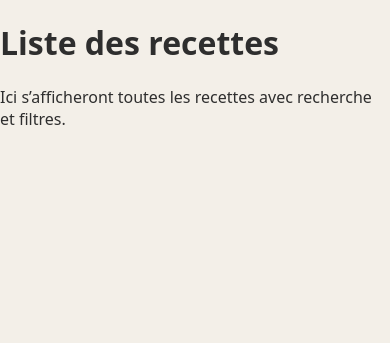
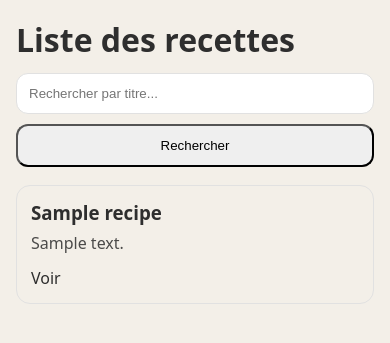
Before and after one commit to wilfriedndr/Cuisinotheque, a Django app: page /recettes/ in a window 390 px wide. Shown: the part 72-415 px from the top of the page. Run offline with Django 5.2, Linux system fonts and the light colour scheme; tables that the repository leaves empty hold one stand-in row (values such as "Sample post"); some libraries are stand-ins or nearby versions.

Commit message:
feat(recipes): implement recipe list page with search and responsive layout

```diff
--- /dev/null
+++ b/recipes/static/recipes/css/recipe_list.css
@@ -0,0 +1,81 @@
+/* recipes/static/recipes/css/recipe_list.css */
+
+.recipe-list {
+    /* Le container gère souvent déjà le centrage, mais on ajoute un padding safe */
+    padding: 18px 0 28px;
+}
+
+.recipe-list__title {
+    margin: 0 0 12px;
+}
+
+/* Barre de recherche responsive */
+.recipe-list__search {
+    display: flex;
+    gap: 10px;
+    align-items: center;
+    flex-wrap: wrap;
+    /* clé pour mobile */
+    margin: 12px 0 18px;
+}
+
+.recipe-list__search input[type="text"] {
+    flex: 1;
+    min-width: 220px;
+    /* évite l’écrasement */
+    padding: 12px;
+    border: 1px solid #e1e1e1;
+    border-radius: 12px;
+}
+
+.recipe-list__search button {
+    padding: 12px 16px;
+    border-radius: 12px;
+    cursor: pointer;
+    white-space: nowrap;
+}
+
+.recipe-list__reset {
+    white-space: nowrap;
+}
+
+/* Grille centrée + responsive */
+.recipe-grid {
+    display: grid;
+    gap: 14px;
+
+    /* Colonnes adaptatives */
+    grid-template-columns: repeat(auto-fit, minmax(260px, 1fr));
+}
+
+/* Cartes un peu plus “propres” */
+.recipe-card {
+    border: 1px solid #e1e1e1;
+    border-radius: 14px;
+    padding: 14px;
+}
+
+.recipe-card__title {
+    margin: 0 0 8px;
+}
+
+.recipe-card__desc {
+    margin: 0;
+    opacity: 0.85;
+    line-height: 1.35;
+}
+
+.recipe-card__actions {
+    margin-top: 12px;
+}
+
+.recipe-empty {
+    margin-top: 12px;
+}
+
+/* Mobile : bouton sur une ligne si besoin */
+@media (max-width: 520px) {
+    .recipe-list__search button {
+        width: 100%;
+    }
+}
--- a/recipes/templates/recipes/base.html
+++ b/recipes/templates/recipes/base.html
@@ -37,7 +37,11 @@
       })();
     </script>
 
-    <link rel="stylesheet" href="{% static 'recipes/css/style.css' %}" />
+    <!-- CSS -->
+    <link rel="stylesheet" href="{% static 'recipes/css/style.css' %}"/>
+    <link rel="stylesheet" href="{% static 'recipes/css/recipe_form.css' %}"/>
+    <link rel="stylesheet" href="{% static 'recipes/css/recipe_list.css' %}"/>
+    {% block extra_css %}{% endblock %}
   </head>
 
   <body>
@@ -109,6 +113,5 @@
 
     <!-- JS -->
     <script src="{% static 'recipes/js/animations.js' %}"></script>
-    <link rel="stylesheet" href="{% static 'recipes/css/recipe_form.css' %}" />
   </body>
 </html>
--- a/recipes/templates/recipes/recipe_list.html
+++ b/recipes/templates/recipes/recipe_list.html
@@ -1,6 +1,43 @@
-{% extends "recipes/base.html" %}
+{% extends "recipes/base.html" %} {% load static %} {% block content %}
+<div class="container recipe-list">
+  <h1 class="recipe-list__title">Liste des recettes</h1>
 
-{% block content %}
-<h1>Liste des recettes</h1>
-<p>Ici s’afficheront toutes les recettes avec recherche et filtres.</p>
+  <form method="get" class="recipe-list__search">
+    <input
+      type="text"
+      name="q"
+      value="{{ q }}"
+      placeholder="Rechercher par titre..."
+    />
+    <button type="submit">Rechercher</button>
+
+    {% if q %}
+    <a class="recipe-list__reset" href="{% url 'recipe_list' %}"
+      >Réinitialiser</a
+    >
+    {% endif %}
+  </form>
+
+  {% if recipes %}
+  <div class="recipe-grid">
+    {% for r in recipes %}
+    <article class="recipe-card">
+      <h3 class="recipe-card__title">{{ r.title }}</h3>
+
+      {% if r.description %}
+      <p class="recipe-card__desc">{{ r.description|truncatechars:120 }}</p>
+      {% endif %}
+
+      <div class="recipe-card__actions">
+        <a href="{% url 'recipe_detail' r.pk %}">Voir</a>
+      </div>
+    </article>
+    {% endfor %}
+  </div>
+  {% else %}
+  <p class="recipe-empty">
+    Aucune recette{% if q %} ne correspond à “{{ q }}”{% endif %}.
+  </p>
+  {% endif %}
+</div>
 {% endblock %}
--- a/recipes/views.py
+++ b/recipes/views.py
@@ -10,7 +10,16 @@ def home(request):
     return render(request, "recipes/home.html")
 
 def recipe_list(request):
-    return render(request, "recipes/recipe_list.html")
+    q = (request.GET.get("q") or "").strip()
+
+    recipes = Recipe.objects.all().order_by("-id")
+    if q:
+        recipes = recipes.filter(title__icontains=q)
+
+    return render(request, "recipes/recipe_list.html", {
+        "recipes": recipes,
+        "q": q,
+    })
 
 def recipe_detail(request, pk):
     return render(request, "recipes/recipe_detail.html", {"pk": pk})
```
Also changed, not shown: 1 other file.
